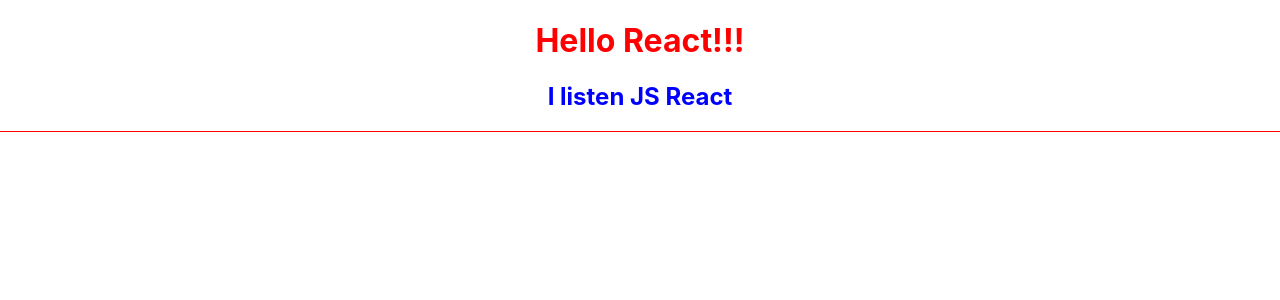
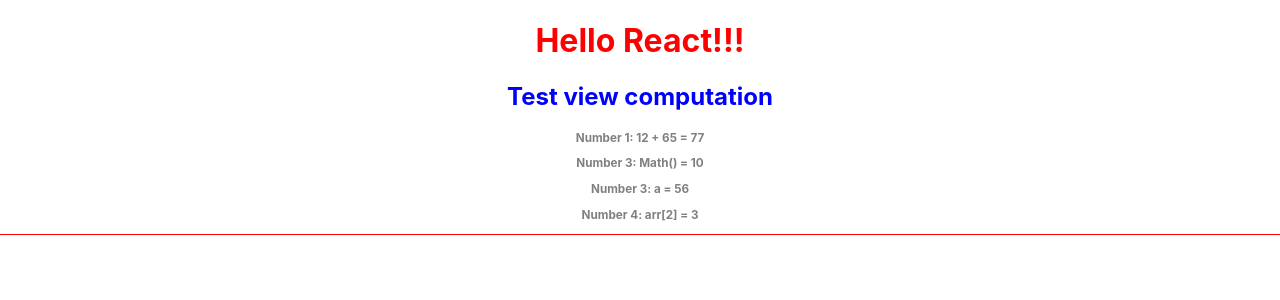
Before and after one commit to sendhello/first-react-app, a React (Create React App) app: page / in a window 1280 px wide. Shown: the top 300 px of the page. Built offline with nearby package versions, Linux system fonts and the light colour scheme.

Commit message:
Примеры динамического содержания

```diff
--- a/src/components/Country.js
+++ b/src/components/Country.js
@@ -1,9 +1,18 @@
 import React from "react";
 
 export const Country = () => {
-    return(
+    let a = 56
+    let arr = [1, 2, 3, 4]
+
+    return (
         <div>
-            <h2>I listen JS React</h2>
+            <h2>Test view computation</h2>
+            <div style={{fontSize: '10px', color: 'gray'}}>
+                <h3>Number 1: 12 + 65 = {12 + 65}</h3>
+                <h3>Number 3: Math() = {Math.round(Math.random() * 100 / 3)}</h3>
+                <h3>Number 3: a = {a}</h3>
+                <h3>Number 4: arr[2] = {arr[2]}</h3>
+            </div>
         </div>
     )
 }
```
